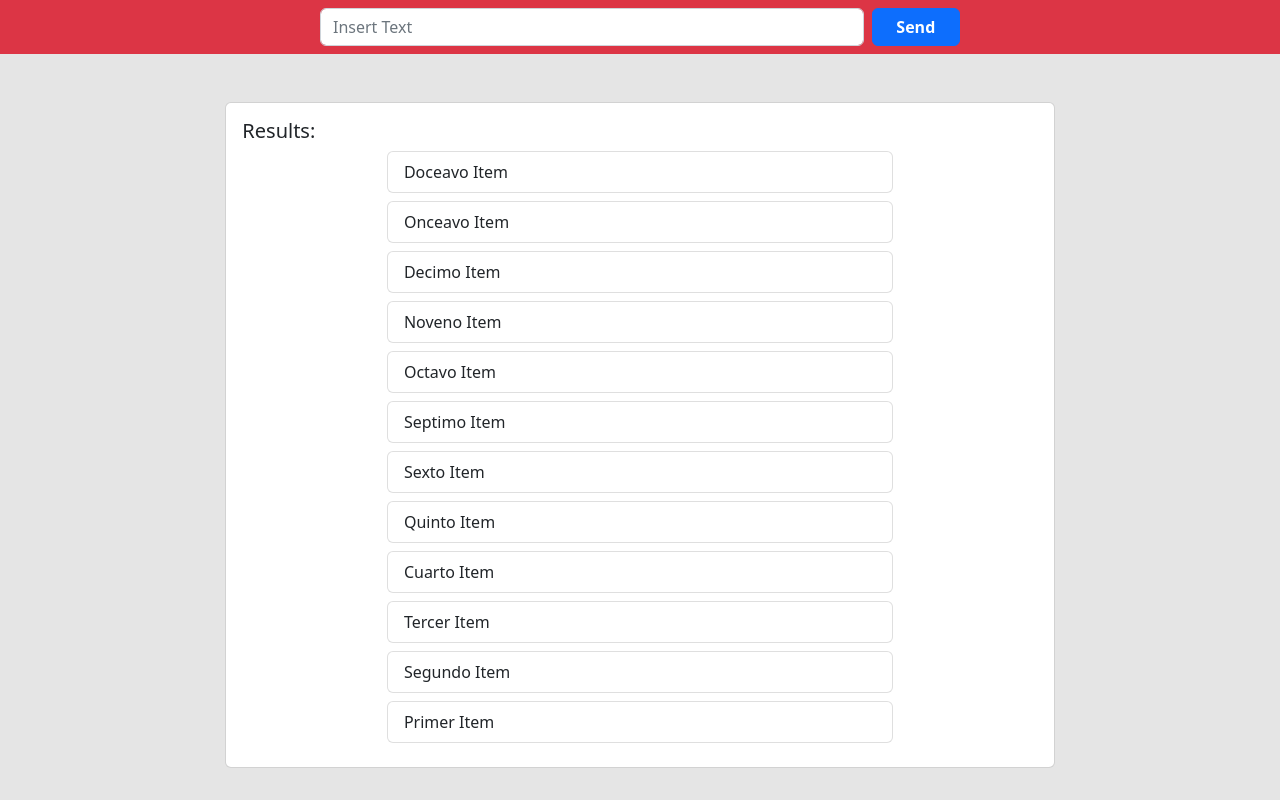
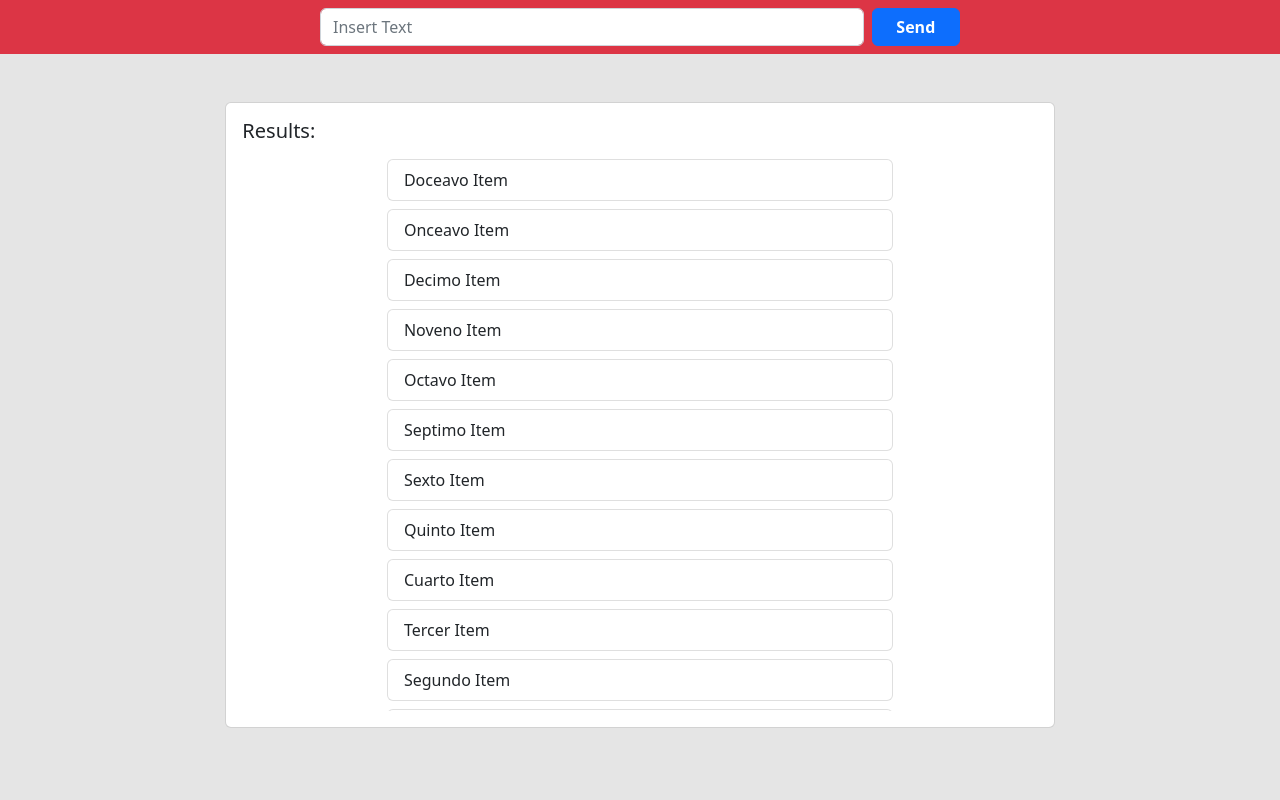
Before and after one commit to haroldnc/copywrite-prueba, a React (Create React App) app in the folder client/: page / in a window 1280 px wide. Built offline with nearby package versions, Linux system fonts and the light colour scheme.

Commit message:
Agregamos algunas correcciones de estilo para CardResult

```diff
--- a/client/src/components/CardResult.jsx
+++ b/client/src/components/CardResult.jsx
@@ -1,5 +1,6 @@
 import React from "react";
 import { Container, Card, ListGroup } from "react-bootstrap";
+import "./css/CardResult.css";
 
 export default function CardResult() {
     console.log("render: CardResult");
@@ -23,7 +24,7 @@ export default function CardResult() {
             <Card style={{ width: "100%" }} className="mt-5">
                 <Card.Body>
                     <Card.Title>Results:</Card.Title>
-                    <Container className="col-lg-8">
+                    <Container className="col-lg-8 container-results">
                         {items.map((item, index) => (
                             <ListGroup key={index} className="my-2">
                                 <ListGroup.Item>{item}</ListGroup.Item>
--- /dev/null
+++ b/client/src/components/css/CardResult.css
@@ -0,0 +1,4 @@
+.container-results {
+    height: 70vh;
+    overflow-y: scroll;
+}
```
